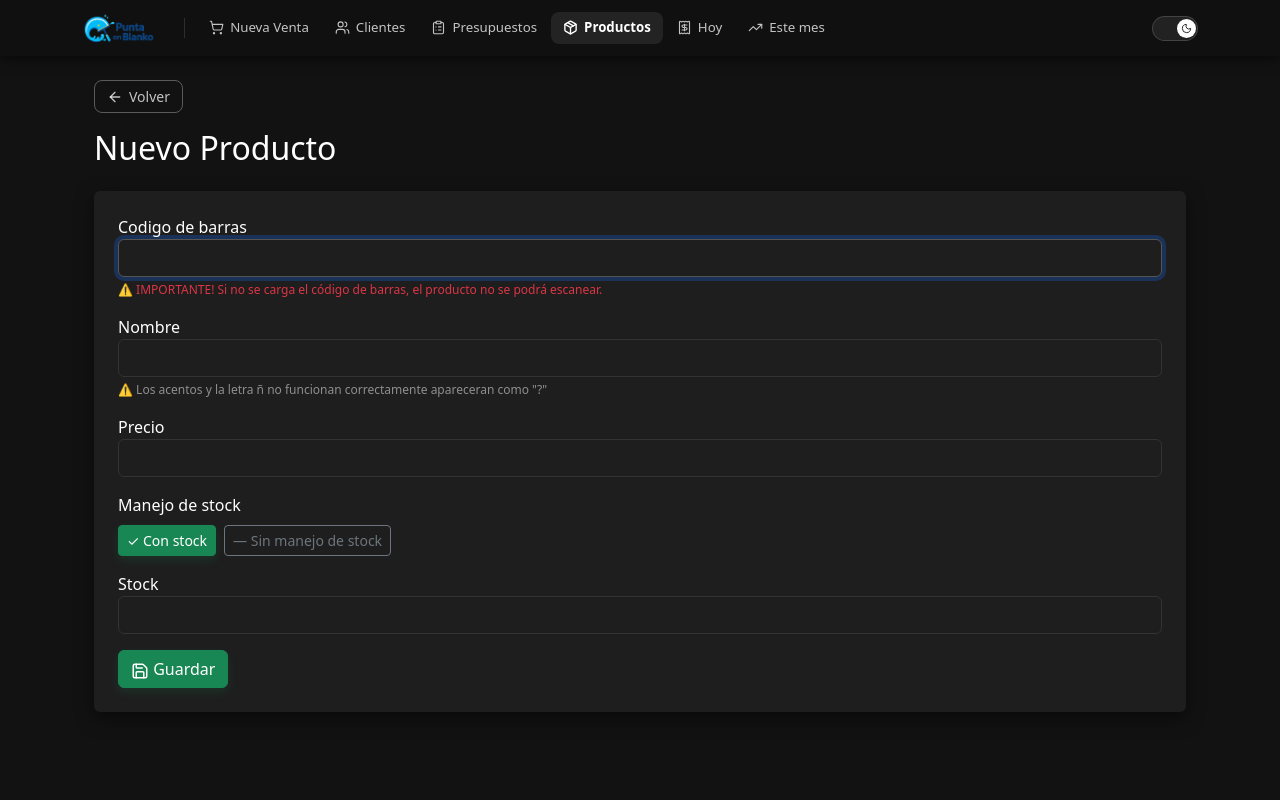
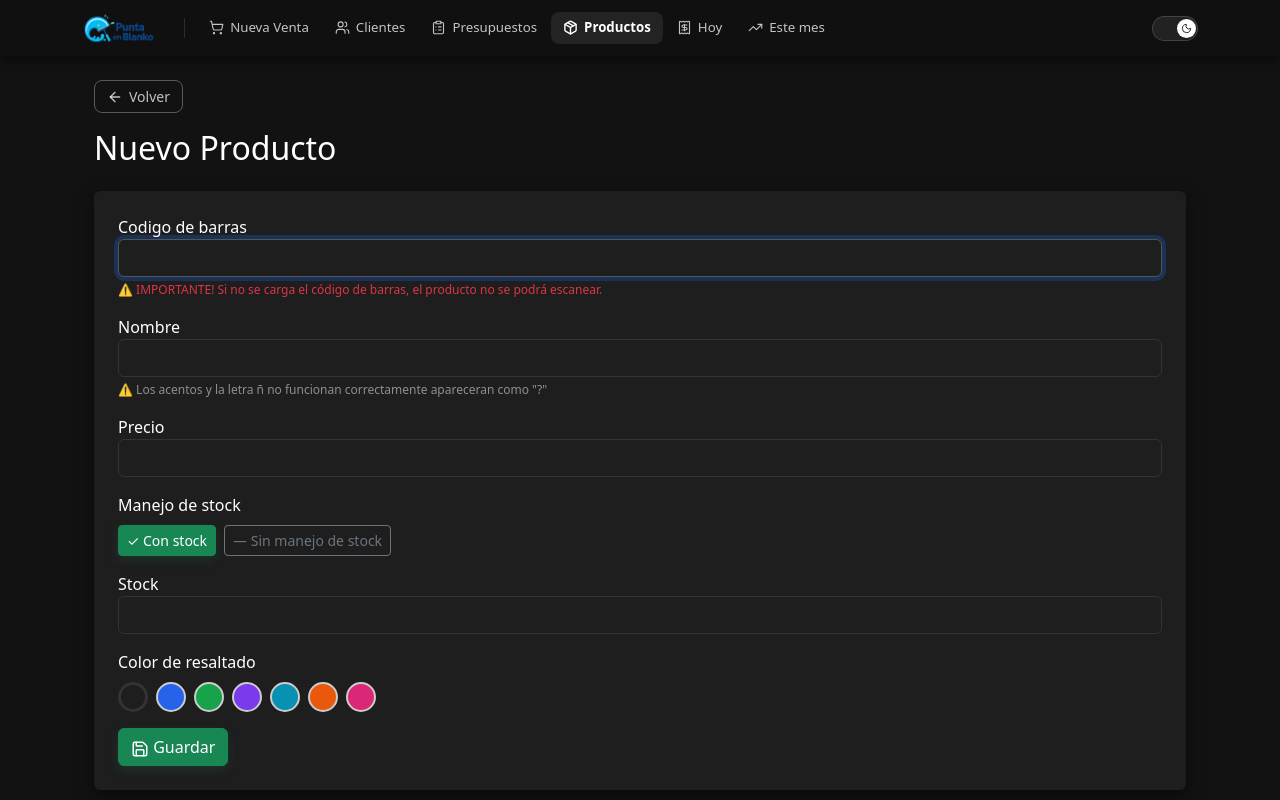
Before and after one commit to diegomanildo/PuntaEnBlanko, a React (Vite) app: page /productos/nuevo in a window 1280 px wide. Built offline with nearby package versions, Linux system fonts and the light colour scheme; no server answers.

Commit message:
feat: add color attribute to productos and implement ColorPicker component

```diff
--- /dev/null
+++ b/src/components/UI/ColorPicker.jsx
@@ -0,0 +1,43 @@
+const COLORES = [
+  { valor: null,     label: "Sin color",  bg: "transparent", border: "#aaa" },
+  { valor: "blue",   label: "Azul",       bg: "#2563EB" },
+  { valor: "green",  label: "Verde",      bg: "#16A34A" },
+  { valor: "purple", label: "Violeta",    bg: "#7C3AED" },
+  { valor: "teal",   label: "Turquesa",   bg: "#0891B2" },
+  { valor: "orange", label: "Naranja",    bg: "#EA580C" },
+  { valor: "pink",   label: "Rosa",       bg: "#DB2777" },
+];
+
+export function ColorPicker({ value, onChange }) {
+  return (
+    <div>
+      <label className="form-label">Color de resaltado</label>
+      <div className="d-flex gap-2 flex-wrap">
+        {COLORES.map((c) => (
+          <button
+            key={String(c.valor)}
+            type="button"
+            title={c.label}
+            onClick={() => onChange(c.valor)}
+            style={{
+              width: 30,
+              height: 30,
+              borderRadius: "50%",
+              background: c.bg,
+              border: value === c.valor
+                ? "3px solid #333"
+                : `2px solid ${c.border ?? "#ccc"}`,
+              cursor: "pointer",
+              flexShrink: 0,
+            }}
+          />
+        ))}
+      </div>
+      {value && (
+        <small className="text-muted mt-1 d-block">
+          {COLORES.find((c) => c.valor === value)?.label}
+        </small>
+      )}
+    </div>
+  );
+}
--- a/src/pages/NuevaVenta.jsx
+++ b/src/pages/NuevaVenta.jsx
@@ -15,6 +15,7 @@ import { toast } from "react-toastify";
 import BackButton from "../components/UI/BackButton";
 import TicketModal from "../components/modals/TicketModal";
 import { useNavigate } from "react-router-dom";
+import { rowStyle } from "../utils/colorUtils";
 
 // ── Componente principal ──────────────────────────────────────────────────────
 function NuevaVenta() {
@@ -456,7 +457,11 @@ function NuevaVenta() {
 
                 <button
                   className="btn btn-success d-flex align-items-center justify-content-center"
-                  onClick={() => navigate("/clientes/nuevo", { state: { backDir: "/ventas/nueva" } })}
+                  onClick={() =>
+                    navigate("/clientes/nuevo", {
+                      state: { backDir: "/ventas/nueva" },
+                    })
+                  }
                 >
                   <UserPlus size={16} />
                 </button>
@@ -538,7 +543,7 @@ function NuevaVenta() {
                   {productosFiltrados.slice(0, 6).map((p) => (
                     <button
                       key={p.id}
-                      className="list-group-item list-group-item-action d-flex justify-content-between align-items-center"
+                      className={`list-group-item list-group-item-action d-flex justify-content-between align-items-center${p.color ? ` dropdown-prod-${p.color}` : ""}`}
                       style={{
                         fontSize: 13,
                         padding: "9px 14px",
--- a/src/pages/Productos.jsx
+++ b/src/pages/Productos.jsx
@@ -12,6 +12,7 @@ import { useState, useEffect } from "react";
 import { PORT } from "../../backend/config";
 import { toast } from "react-toastify";
 import BackButton from "../components/UI/BackButton";
+import { rowStyle } from "../utils/colorUtils";
 
 function Productos() {
   const [productos, setProductos] = useState([]);
@@ -241,7 +242,16 @@ function Productos() {
             </tr>
           </thead>
           <tbody>
-            {productos.map((producto) => (
+            {productos.map((producto) => {
+              const esNormal =
+                producto.tiene_stock !== 0 &&
+                producto.stock > 0 &&
+                producto.stock > stockAlerta;
+              const celdaStyle = esNormal ? rowStyle(producto.color) : {};
+              const celdaClass =
+                esNormal && producto.color ? `prod-${producto.color}` : "";
+
+              return (
                 <tr
                   key={producto.id}
                   className={
@@ -254,7 +264,7 @@ function Productos() {
                           : ""
                   }
                 >
-                <td>
+                  <td className={celdaClass} style={celdaStyle}>
                     <div className="d-flex align-items-center gap-2">
                       {producto.tiene_stock !== 0 && producto.stock === 0 && (
                         <span className="badge bg-danger d-flex align-items-center gap-1">
@@ -271,10 +281,10 @@ function Productos() {
                       <span className="fw-semibold">{producto.nombre}</span>
                     </div>
                   </td>
-                <td className="fw-bold text-success">
+                  <td className={`fw-bold text-success ${celdaClass}`} style={celdaStyle}>
                     ${producto.precio.toLocaleString("es-AR")}
                   </td>
-                <td>
+                  <td className={celdaClass} style={celdaStyle}>
                     {producto.tiene_stock === 0 ? (
                       <span className="text-muted fw-bold">
                         Sin manejo de stock
@@ -285,7 +295,7 @@ function Productos() {
                       </span>
                     )}
                   </td>
-                <td>
+                  <td className={celdaClass} style={celdaStyle}>
                     <div className="d-flex gap-2">
                       <Link
                         to={`/productos/editar/${producto.id}`}
@@ -302,7 +312,8 @@ function Productos() {
                     </div>
                   </td>
                 </tr>
-            ))}
+              );
+            })}
           </tbody>
         </table>
       </div>
--- a/src/pages/presupuesto/NuevoPresupuesto.jsx
+++ b/src/pages/presupuesto/NuevoPresupuesto.jsx
@@ -314,7 +314,7 @@ function NuevoPresupuesto() {
                   {productosFiltrados.slice(0, 6).map((p) => (
                     <button
                       key={p.id}
-                      className="list-group-item list-group-item-action d-flex justify-content-between align-items-center"
+                      className={`list-group-item list-group-item-action d-flex justify-content-between align-items-center${p.color ? ` dropdown-prod-${p.color}` : ""}`}
                       style={{
                         fontSize: 13,
                         padding: "9px 14px",
--- a/src/pages/productos/EditarProducto.jsx
+++ b/src/pages/productos/EditarProducto.jsx
@@ -4,6 +4,7 @@ import { ArrowLeft, Package, Save } from "lucide-react";
 import { PORT } from "../../../backend/config";
 import { toast } from "react-toastify";
 import BackButton from "../../components/UI/BackButton";
+import { ColorPicker } from "../../components/UI/ColorPicker";
 
 function EditarProducto() {
   const { id } = useParams();
@@ -14,6 +15,7 @@ function EditarProducto() {
   const [stock, setStock] = useState("");
   const [tieneStock, setTieneStock] = useState(true);
   const [codigoBarras, setCodigoBarras] = useState("");
+  const [color, setColor] = useState(null);
 
   useEffect(() => {
     const cargarProducto = async () => {
@@ -25,6 +27,7 @@ function EditarProducto() {
       setStock(data.stock);
       setTieneStock(data.tiene_stock === 1);
       setCodigoBarras(data.codigo_barras);
+      setColor(data.color ?? null);
     };
 
     cargarProducto();
@@ -41,6 +44,7 @@ function EditarProducto() {
           stock,
           tiene_stock: tieneStock,
           codigo_barras: codigoBarras,
+          color,
         }),
       });
 
@@ -146,6 +150,10 @@ function EditarProducto() {
           </div>
         )}
 
+        <div className="mb-3">
+          <ColorPicker value={color} onChange={setColor} />
+        </div>
+
         <div className="d-flex gap-3">
           <button className="btn btn-success" onClick={actualizarProducto}>
             <Save size={18} /> Guardar
--- a/src/pages/productos/NuevoProducto.jsx
+++ b/src/pages/productos/NuevoProducto.jsx
@@ -4,6 +4,7 @@ import { useNavigate } from "react-router-dom";
 import { PORT } from "../../../backend/config";
 import { toast } from "react-toastify";
 import BackButton from "../../components/UI/BackButton";
+import { ColorPicker } from "../../components/UI/ColorPicker";
 
 function NuevoProducto() {
   const navigate = useNavigate();
@@ -15,6 +16,7 @@ function NuevoProducto() {
   const [errores, setErrores] = useState({});
   const [codigoBarras, setCodigoBarras] = useState("");
   const codigoRef = useRef(null);
+  const [color, setColor] = useState(null);
 
   useEffect(() => {
     codigoRef.current?.focus(); // foco inicial en el campo de escaneo
@@ -41,6 +43,7 @@ function NuevoProducto() {
           stock,
           tiene_stock: tieneStock,
           codigo_barras: codigoBarras,
+          color,
         }),
       });
 
@@ -170,6 +173,10 @@ function NuevoProducto() {
           </div>
         )}
 
+        <div className="mb-3">
+          <ColorPicker value={color} onChange={setColor} />
+        </div>
+
         <div className="d-flex gap-3">
           <button className="btn btn-success" onClick={guardarProducto}>
             <Save size={18} /> Guardar
--- a/src/styles/theme.css
+++ b/src/styles/theme.css
@@ -401,3 +401,38 @@ td.d-flex .btn {
   color: #444444;
   font-weight: bold;
 }
+
+/* Colores personalizados de producto — modo oscuro */
+.dark .table > :not(caption) > * > .prod-blue   { background-color: #1a2a3a !important; }
+.dark .table > :not(caption) > * > .prod-green  { background-color: #1a2e1a !important; }
+.dark .table > :not(caption) > * > .prod-purple { background-color: #251a3a !important; }
+.dark .table > :not(caption) > * > .prod-teal   { background-color: #0d2a22 !important; }
+.dark .table > :not(caption) > * > .prod-orange { background-color: #2e1f0a !important; }
+.dark .table > :not(caption) > * > .prod-pink   { background-color: #2e0f1a !important; }
+
+/* Modo claro */
+.light .table > :not(caption) > * > .prod-blue   { background-color: #dceefb !important; }
+.light .table > :not(caption) > * > .prod-green  { background-color: #eaf3de !important; }
+.light .table > :not(caption) > * > .prod-purple { background-color: #eeedfe !important; }
+.light .table > :not(caption) > * > .prod-teal   { background-color: #e1f5ee !important; }
+.light .table > :not(caption) > * > .prod-orange { background-color: #faeeda !important; }
+.light .table > :not(caption) > * > .prod-pink   { background-color: #fbeaf0 !important; }
+
+.dark .list-group-item {
+  background: #1e1e1e;
+}
+
+/* Dropdown búsqueda — colores de producto */
+.light .dropdown-prod-blue   { background-color: #dceefb !important; }
+.light .dropdown-prod-green  { background-color: #eaf3de !important; }
+.light .dropdown-prod-purple { background-color: #eeedfe !important; }
+.light .dropdown-prod-teal   { background-color: #e1f5ee !important; }
+.light .dropdown-prod-orange { background-color: #faeeda !important; }
+.light .dropdown-prod-pink   { background-color: #fbeaf0 !important; }
+
+.dark .dropdown-prod-blue   { background-color: #1a2a3a !important; }
+.dark .dropdown-prod-green  { background-color: #1a2e1a !important; }
+.dark .dropdown-prod-purple { background-color: #251a3a !important; }
+.dark .dropdown-prod-teal   { background-color: #0d2a22 !important; }
+.dark .dropdown-prod-orange { background-color: #2e1f0a !important; }
+.dark .dropdown-prod-pink   { background-color: #2e0f1a !important; }
--- /dev/null
+++ b/src/utils/colorUtils.js
@@ -0,0 +1,20 @@
+const COLOR_MAP = {
+  blue: { row: "#dceefb", badge: "#185FA5" },
+  green: { row: "#eaf3de", badge: "#3B6D11" },
+  purple: { row: "#eeedfe", badge: "#534AB7" },
+  teal: { row: "#e1f5ee", badge: "#0F6E56" },
+  orange: { row: "#faeeda", badge: "#854F0B" },
+  pink: { row: "#fbeaf0", badge: "#993556" },
+};
+
+export const rowStyle = (color) =>
+  color ? { backgroundColor: COLOR_MAP[color]?.row + " !important" } : {};
+
+export const badgeStyle = (color) =>
+  color
+    ? {
+        backgroundColor: COLOR_MAP[color]?.row,
+        color: COLOR_MAP[color]?.badge,
+        border: `1px solid ${COLOR_MAP[color]?.badge}33`,
+      }
+    : null;
```
Also changed, not shown: notas.txt, 2 other files (tests, documents, lock files or other folders). Lines whose indentation alone changed are shown as unchanged.
